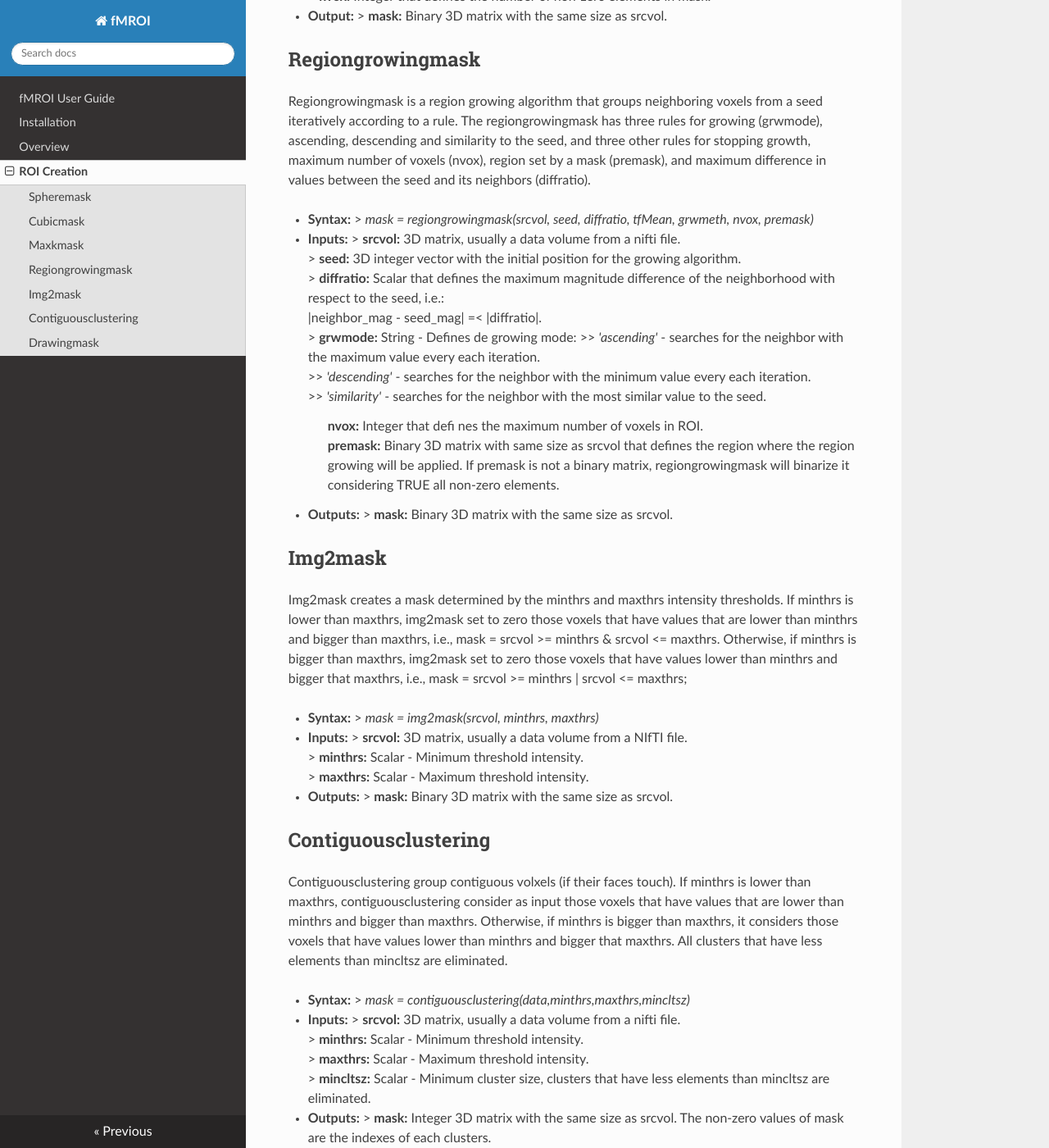
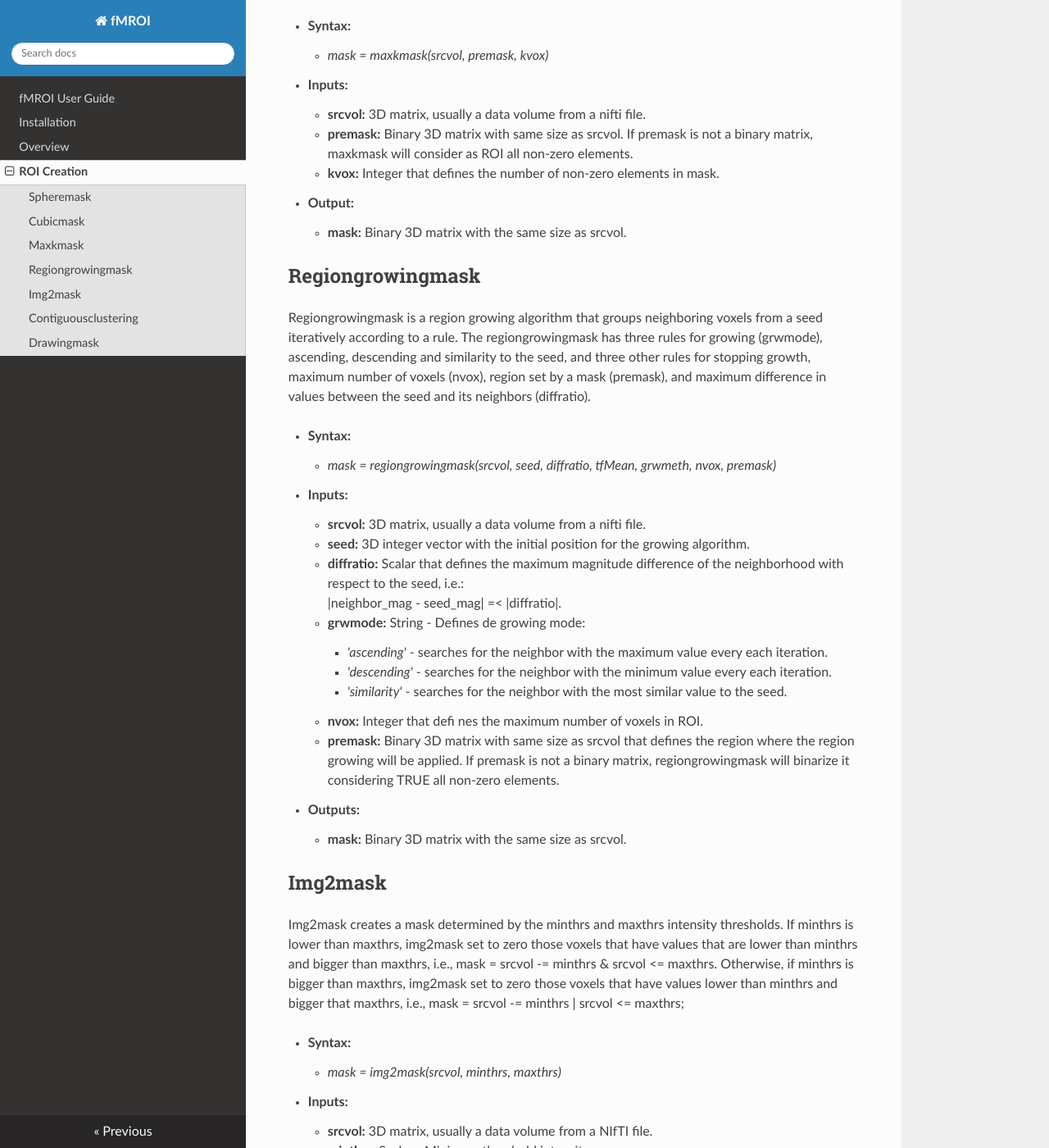
Before and after one commit to proactionlab/fmroi-docs, an MkDocs documentation site: the page built from docs/roi_creation.md, in a window 1280 px wide and 1400 px high, scrolled down 1220 px. Shown: the whole window at 82% size. Built offline with MkDocs 1.6.1, drawn with Linux system fonts in a browser that asks for light colours; nearby versions of some CDN libraries; some of the changed text lies outside the part shown.

Commit message:
update ROI creation page

```diff
--- a/docs/roi_creation.md
+++ b/docs/roi_creation.md
@@ -8,19 +8,19 @@
 
 - **Syntax:**
 
-    > *mask = spheremask(srcvol, curpos, nvoxels, mode)*
+    - *mask = spheremask(srcvol, curpos, nvoxels, mode)*
 
 
 - **Inputs:**
 
-    > **srcvol:** 3D matrix, usually a data volume from a nifti file.<br>
-    > **curpos:** Position where the sphere mask will be centered.<br>
-    > **nvoxels:** Radius or Volume size in voxels.<br>
-    > **mode:** String with the keywords 'radius' or 'volume' that defines if nvoxels is the number of voxels that compose the ROI (volume) or the radius size (radius).<br>
+    - **srcvol:** 3D matrix, usually a data volume from a nifti file.<br>
+    - **curpos:** Position where the sphere mask will be centered.<br>
+    - **nvoxels:** Radius or Volume size in voxels.<br>
+    - **mode:** String with the keywords 'radius' or 'volume' that defines if nvoxels is the number of voxels that compose the ROI (volume) or the radius size (radius).<br>
 
 - **Output:**
 
-    > **mask:** Binary 3D matrix with the same size as srcvol.
+    - **mask:** Binary 3D matrix with the same size as srcvol.
 
 
 
@@ -31,16 +31,19 @@
 Cubicmask creates a cubic mask centered on curpos with the same dimension as srcvol with edge/volume equal to nvoxels. The mask is a binary array where the elements that belong to the cubic mask are set to 1 and all other voxels are set to 0.
 
 - **Syntax:**
-    > *mask = cubicmask(vol, curpos, nvoxel, mode)*
+
+    - *mask = cubicmask(vol, curpos, nvoxel, mode)*
 
 - **Inputs:**
-    > **srcvol:** 3D matrix, usually a data volume from a nifti file.<br>
-    > **curpos:** Position where the cubic mask will be centered.<br>
-    > **nvoxels:** Edge or Volume size in voxels.<br>
-    > **mode:** String with the keywords 'edge' or 'volume' that defines if nvoxels is the number of voxels that compose the ROI (volume) or the edge size (edge).<br>
+
+    - **srcvol:** 3D matrix, usually a data volume from a nifti file.<br>
+    - **curpos:** Position where the cubic mask will be centered.<br>
+    - **nvoxels:** Edge or Volume size in voxels.<br>
+    - **mode:** String with the keywords 'edge' or 'volume' that defines if nvoxels is the number of voxels that compose the ROI (volume) or the edge size (edge).<br>
 
 - **Output:**
-    > **mask:** Binary 3D matrix with the same size as srcvol.<br>
+
+    - **mask:** Binary 3D matrix with the same size as srcvol.<br>
 
 
 Maxkmask
@@ -49,15 +52,18 @@
 Maxkmask searches for the kvox highest-intensity voxels of the srcvol contained in the region defined by premask.
 
 - **Syntax:**
-    > *mask = maxkmask(srcvol, premask, kvox)*
+
+    - *mask = maxkmask(srcvol, premask, kvox)*
 
 - **Inputs:**
-    > **srcvol:** 3D matrix, usually a data volume from a nifti file.<br>
-    > **premask:** Binary 3D matrix with same size as srcvol. If premask is not a binary matrix, maxkmask will consider as ROI all non-zero elements.<br>
-    > **kvox:** Integer that defines the number of non-zero elements in mask.<br>
+
+    - **srcvol:** 3D matrix, usually a data volume from a nifti file.<br>
+    - **premask:** Binary 3D matrix with same size as srcvol. If premask is not a binary matrix, maxkmask will consider as ROI all non-zero elements.<br>
+    - **kvox:** Integer that defines the number of non-zero elements in mask.<br>
 
 - **Output:**
-    > **mask:** Binary 3D matrix with the same size as srcvol.<br>
+
+    - **mask:** Binary 3D matrix with the same size as srcvol.<br>
 
 
 Regiongrowingmask
@@ -67,40 +73,46 @@
 maximum difference in values between the seed and its neighbors (diffratio).
 
 - **Syntax:**
-    > *mask = regiongrowingmask(srcvol, seed, diffratio, tfMean, grwmeth, nvox, premask)*<br>
+
+    - *mask = regiongrowingmask(srcvol, seed, diffratio, tfMean, grwmeth, nvox, premask)*<br>
 
 - **Inputs:**
-    > **srcvol:** 3D matrix, usually a data volume from a nifti file.<br>
-    > **seed:** 3D integer vector with the initial position for the growing algorithm.<br>
-    > **diffratio:** Scalar that defines the maximum magnitude difference of the neighborhood with respect to the seed, i.e.:<br>
+
+    - **srcvol:** 3D matrix, usually a data volume from a nifti file.<br>
+    - **seed:** 3D integer vector with the initial position for the growing algorithm.<br>
+    - **diffratio:** Scalar that defines the maximum magnitude difference of the neighborhood with respect to the seed, i.e.:<br>
     \|neighbor_mag - seed_mag\| =< \|diffratio\|.<br>
-    > **grwmode:** String - Defines de growing mode:
-    >> *'ascending'* - searches for the neighbor with the maximum value every each iteration.<br>
-    >> *'descending'* - searches for the neighbor with the minimum value every each iteration.<br>
-    >> *'similarity'* - searches for the neighbor with the most similar value to the seed.<br>
+    - **grwmode:** String - Defines de growing mode:
+        - *'ascending'* - searches for the neighbor with the maximum value every each iteration.<br>
+        - *'descending'* - searches for the neighbor with the minimum value every each iteration.<br>
+        - *'similarity'* - searches for the neighbor with the most similar value to the seed.<br>
 
-    > **nvox:** Integer that defi   nes the maximum number of voxels in ROI.<br>
-    > **premask:** Binary 3D matrix with same size as srcvol that defines the region where the region growing will be applied. If premask is not a binary matrix, regiongrowingmask will binarize it considering TRUE all non-zero elements.<br>
+    - **nvox:** Integer that defi   nes the maximum number of voxels in ROI.<br>
+    - **premask:** Binary 3D matrix with same size as srcvol that defines the region where the region growing will be applied. If premask is not a binary matrix, regiongrowingmask will binarize it considering TRUE all non-zero elements.<br>
 
 - **Outputs:**
-    > **mask:** Binary 3D matrix with the same size as srcvol.<br>
+
+    - **mask:** Binary 3D matrix with the same size as srcvol.<br>
 
 
 Img2mask
 --------
 
-Img2mask creates a mask determined by the minthrs and maxthrs intensity thresholds. If minthrs is lower than maxthrs, img2mask set to zero those voxels that have values that are lower than minthrs and bigger than maxthrs, i.e., mask = srcvol >= minthrs & srcvol <= maxthrs. Otherwise, if minthrs is bigger than maxthrs, img2mask set to zero those voxels that have values lower than minthrs and bigger that maxthrs, i.e., mask = srcvol >= minthrs | srcvol <= maxthrs;
+Img2mask creates a mask determined by the minthrs and maxthrs intensity thresholds. If minthrs is lower than maxthrs, img2mask set to zero those voxels that have values that are lower than minthrs and bigger than maxthrs, i.e., mask = srcvol -= minthrs & srcvol <= maxthrs. Otherwise, if minthrs is bigger than maxthrs, img2mask set to zero those voxels that have values lower than minthrs and bigger that maxthrs, i.e., mask = srcvol -= minthrs | srcvol <= maxthrs;
 
 - **Syntax:**
-    > *mask = img2mask(srcvol, minthrs, maxthrs)*<br>
+
+    - *mask = img2mask(srcvol, minthrs, maxthrs)*<br>
 
 - **Inputs:**
-    > **srcvol:** 3D matrix, usually a data volume from a NIfTI file.<br>
-    > **minthrs:** Scalar - Minimum threshold intensity.<br>
-    > **maxthrs:** Scalar - Maximum threshold intensity.<br>
+
+    - **srcvol:** 3D matrix, usually a data volume from a NIfTI file.<br>
+    - **minthrs:** Scalar - Minimum threshold intensity.<br>
+    - **maxthrs:** Scalar - Maximum threshold intensity.<br>
 
 - **Outputs:**
-    > **mask:** Binary 3D matrix with the same size as srcvol.<br>
+
+    - **mask:** Binary 3D matrix with the same size as srcvol.<br>
 
 
 Contiguousclustering
@@ -109,16 +121,19 @@
 Contiguousclustering group contiguous volxels (if their faces touch). If minthrs is lower than maxthrs, contiguousclustering consider as input those voxels that have values that are lower than minthrs and bigger than maxthrs. Otherwise, if minthrs is bigger than maxthrs, it considers those voxels that have values lower than minthrs and bigger that maxthrs. All clusters that have less elements than mincltsz are eliminated.
 
 - **Syntax:**
-    > *mask = contiguousclustering(data,minthrs,maxthrs,mincltsz)*<br>
+
+    - *mask = contiguousclustering(data,minthrs,maxthrs,mincltsz)*<br>
 
 - **Inputs:**
-    > **srcvol:** 3D matrix, usually a data volume from a nifti file.<br>
-    > **minthrs:** Scalar - Minimum threshold intensity.<br>
-    > **maxthrs:** Scalar - Maximum threshold intensity.<br>
-    > **mincltsz:** Scalar - Minimum cluster size, clusters that have less elements than mincltsz are eliminated.<br>
+
+    - **srcvol:** 3D matrix, usually a data volume from a nifti file.<br>
+    - **minthrs:** Scalar - Minimum threshold intensity.<br>
+    - **maxthrs:** Scalar - Maximum threshold intensity.<br>
+    - **mincltsz:** Scalar - Minimum cluster size, clusters that have less elements than mincltsz are eliminated.<br>
 
 - **Outputs:**
-    > **mask:** Integer 3D matrix with the same size as srcvol. The non-zero values of mask are the indexes of each clusters.<br>
+
+    - **mask:** Integer 3D matrix with the same size as srcvol. The non-zero values of mask are the indexes of each clusters.<br>
 
 
 Drawingmask
@@ -127,19 +142,20 @@
 Drawingmask is a tool for generating ROIs from freehand drawings layer by layer over planar images. This tool does not have a standalone version, so it works only alongside the fMROI graphical interface.
 
 - **Settings:**
-    > **Source image:** Selected image in the list of loaded images.<br>
-    > **Working ROI:** defines where the drawn ROI will be placed.
-    >> *'new'* - create a new ROI variable and list it in ROI table.<br>
-    >> *'roi_name'* - place the drawn ROI over the selected ROI (listed in ROI Table).<br>
 
-    > **Working axis:** defines in which planar image the ROI draw will take place (Axial, Coronal or Sagittal).<br>
+    - **Source image:** Selected image in the list of loaded images.<br>
+    - **Working ROI:** defines where the drawn ROI will be placed.
+        - *'new'* - create a new ROI variable and list it in ROI table.<br>
+        - *'roi_name'* - place the drawn ROI over the selected ROI (listed in ROI Table).<br>
 
-    > **Drawing method:** defines which method will be used to draw the ROI.
-    >> *Brush* - in this method it is necessary to click and hold the left mouse button while drawing the ROI outline.<br>
-    >> *Closed shape* - in this method the vertices are created clicking the left mouse button. Double-click to close the polygon.<br>
+    - **Working axis:** defines in which planar image the ROI draw will take place (Axial, Coronal or Sagittal).<br>
 
-    > **Drawing tools:** Tools for creating/editing ROI drawings.
-    >> *Draw* - Enable drawing the ROI in the specified axis.<br>
-    >> *Clear* - Clears the current ROI drawing.<br>
-    >> *Add* - Converts the current draw in a mask and insert it into the selected ROI. The mask index will be 1 if 'working ROI' is 'new' otherwise it will be the highest value of the selected ROI.<br>
-    >> *Rem* - Fills with zeros the drawn ROI and updates the selected ROI.<br>
+    - **Drawing method:** defines which method will be used to draw the ROI.
+        - *Brush* - in this method it is necessary to click and hold the left mouse button while drawing the ROI outline.<br>
+        - *Closed shape* - in this method the vertices are created clicking the left mouse button. Double-click to close the polygon.<br>
+
+    - **Drawing tools:** Tools for creating/editing ROI drawings.
+        - *Draw* - Enable drawing the ROI in the specified axis.<br>
+        - *Clear* - Clears the current ROI drawing.<br>
+        - *Add* - Converts the current draw in a mask and insert it into the selected ROI. The mask index will be 1 if 'working ROI' is 'new' otherwise it will be the highest value of the selected ROI.<br>
+        - *Rem* - Fills with zeros the drawn ROI and updates the selected ROI.<br>
```
